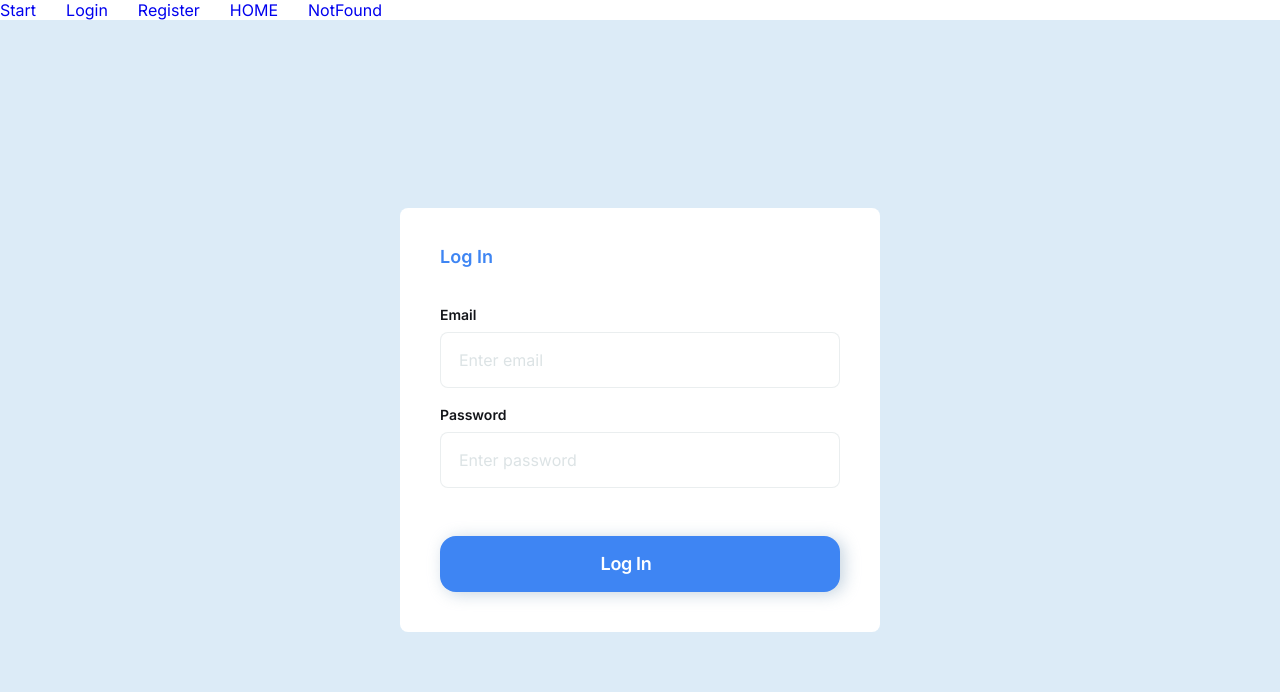
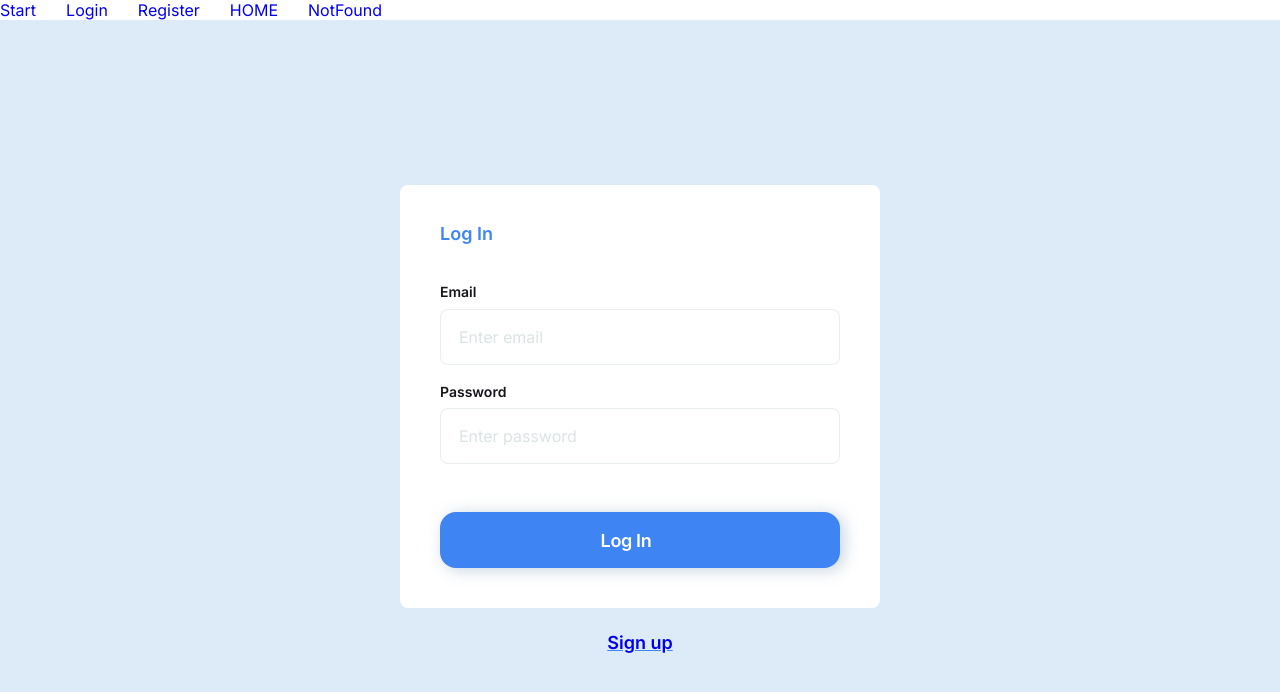
Before and after one commit to 0trava/project-CodeMasters02, a React (Create React App) app: page /login in a window 1280 px wide. Shown: the top 692 px of the page. Built offline with nearby package versions, Linux system fonts and the light colour scheme.

Commit message:
Register_Login_Navigation

```diff
--- /dev/null
+++ b/src/components/AuthNavigate/AuthNavigate.jsx
@@ -0,0 +1,11 @@
+import { Link } from 'react-router-dom';
+import css from './AuthNavigate.module.css';
+
+
+export default function AuthNavigate({ route, pageName }) {
+    return (
+        <button type="button" className={css.button}>
+            <Link to={route}>{pageName}</Link>
+        </button>
+    )
+}
--- /dev/null
+++ b/src/components/AuthNavigate/AuthNavigate.module.css
@@ -0,0 +1,22 @@
+.button {
+    color: var(--color-blue);
+    text-shadow: 0px 9.399999618530273px 57.6875px rgba(0, 0, 0, 0.04), 0px 47px 355px rgba(0, 0, 0, 0.07);
+    font-family: Inter;
+    font-size: 12px;
+    font-weight: 600;
+    line-height: 1.16;
+    text-decoration-line: underline;
+    border: none;
+    background-color: inherit;
+    cursor: pointer;
+}
+
+a:visited {
+    color: currentColor;
+}
+
+@media (min-width: 768px) {
+    .button {
+        font-size: 18px;
+    }
+}
--- a/src/components/LoginForm/LoginForm.module.css
+++ b/src/components/LoginForm/LoginForm.module.css
@@ -1,7 +1,6 @@
 .login_container {
     display: flex;
     width: 100%;
-    height: 100vh;
     justify-content: center;
     align-items: center;
 }
--- a/src/components/RegisterForm/RegisterForm.module.css
+++ b/src/components/RegisterForm/RegisterForm.module.css
@@ -1,7 +1,6 @@
 .register_container {
     display: flex;
     width: 100%;
-    height: 100vh;
     justify-content: center;
     align-items: center;
 }
@@ -71,6 +70,11 @@
 .input:hover,
 .input:focus {
     border: 1px solid var(--color-blue);
+}
+
+.input_errore {
+    border: 1px solid rgba(240, 8, 8, 0.6);
+    background-color: rgba(240, 8, 8, 0.6);
 }
 
 .button {
--- a/src/pages/LoginPage/LoginPage.jsx
+++ b/src/pages/LoginPage/LoginPage.jsx
@@ -1,11 +1,13 @@
 import LoginForm from 'components/LoginForm/LoginForm';
 import React from 'react';
 import css from './LoginPage.module.css'
+import AuthNavigate from 'components/AuthNavigate/AuthNavigate';
 
 export const LoginPage = () => {
   return (
     <div className={css.login_page} >
       <LoginForm />
+      <AuthNavigate route={'/register'} pageName={'Sign up'} />
     </div>
   )
 };
--- a/src/pages/LoginPage/LoginPage.module.css
+++ b/src/pages/LoginPage/LoginPage.module.css
@@ -1,11 +1,18 @@
 .login_page {
   display: flex;
+  gap: 18px;
   justify-content: center;
   flex-direction: column;
   align-items: center;
   width: 100%;
-  height: 100%;
+  height: 100vh;
   background-color: #dcebf7;
+}
+
+@media (min-width: 768px) {
+  .login_page  {
+    gap: 24px;
+  }
 }
 
 @media (min-width: 1440px) {
@@ -13,5 +20,5 @@
     background-image: url(../../images/LoginPage__rocket_1x.png);
     background-repeat: no-repeat;
     background-position: 1090px 320px;
+  }
 }
-}
--- a/src/pages/RegisterPage/RegisterPage.jsx
+++ b/src/pages/RegisterPage/RegisterPage.jsx
@@ -1,11 +1,13 @@
 import React from 'react';
 import RegisterForm from 'components/RegisterForm/RegisterForm';
 import css from './RegisterPage.module.css'
+import AuthNavigate from 'components/AuthNavigate/AuthNavigate';
 
 export const RegisterPage = () => {
   return (
     <div className={css.register_page}>
       <RegisterForm />
+      <AuthNavigate route={'/login'} pageName={'Log In'} />
     </div>
   )
 }
--- a/src/pages/RegisterPage/RegisterPage.module.css
+++ b/src/pages/RegisterPage/RegisterPage.module.css
@@ -1,12 +1,19 @@
 .register_page {
     display: flex;
+    gap: 18px;
     justify-content: center;
     flex-direction: column;
     align-items: center;
     width: 100%;
-    height: 100%;
+    height: 100vh;
     background-color: var(--color-blue-light);
   }
+
+@media (min-width: 768px) {
+    .register_page  {
+      gap: 24px;
+    }
+}
 
 @media (min-width: 1440px) {
     .register_page {
```
Also changed, not shown: src/components/RegisterForm/RegisterForm.jsx (line endings or trailing spaces).
